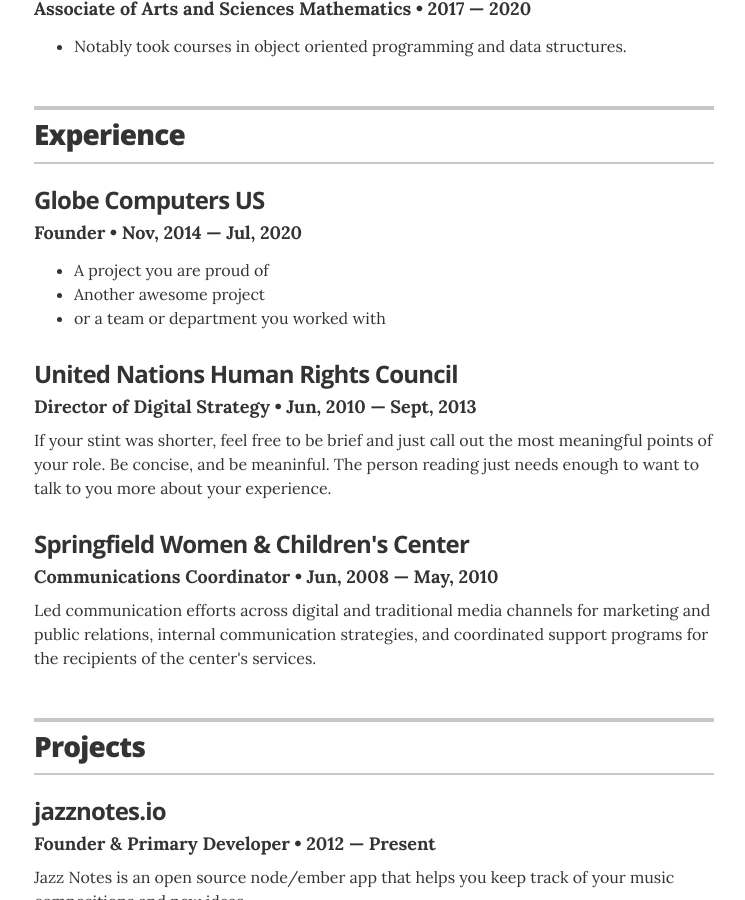
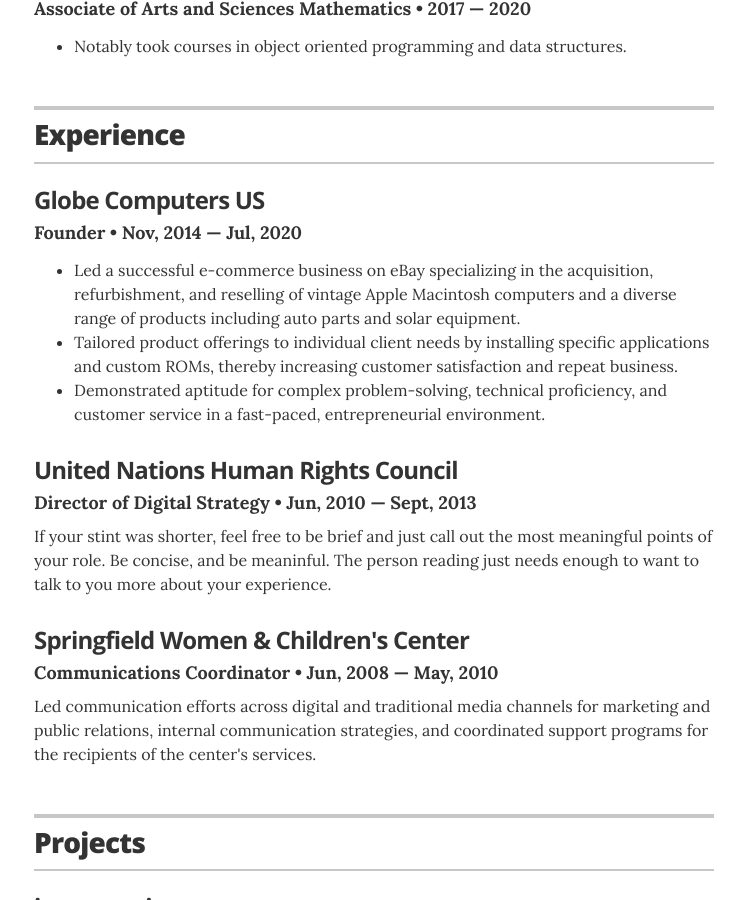
Before and after one commit to arthurutnehmer/Resume, a Jekyll site: the page built from index.html, in a window 1280 px wide and 900 px high, scrolled down 887 px. Shown: the whole window, without its empty margins (266-1011 px from the left). Built offline with Jekyll 4.4.1, drawn with Linux system fonts in a browser that asks for light colours.

Commit message:
Added experiance.

```diff
--- a/_data/experience.yml
+++ b/_data/experience.yml
@@ -3,7 +3,7 @@
 - company: Globe Computers US
   position: Founder
   duration: Nov, 2014 &mdash; Jul, 2020
-  summary: <ul class="resume-item-list"><li>A project you are proud of</li><li>Another awesome project</li><li>or a team or department you worked with</li></ul>
+  summary: <ul class="resume-item-list"><li>Led a successful e-commerce business on eBay specializing in the acquisition, refurbishment, and reselling of vintage Apple Macintosh computers and a diverse range of products including auto parts and solar equipment.</li><li>Tailored product offerings to individual client needs by installing specific applications and custom ROMs, thereby increasing customer satisfaction and repeat business.</li><li>Demonstrated aptitude for complex problem-solving, technical proficiency, and customer service in a fast-paced, entrepreneurial environment.</li></ul>
 
 # Director of Digital Stratgy
 - company: United Nations Human Rights Council
```
